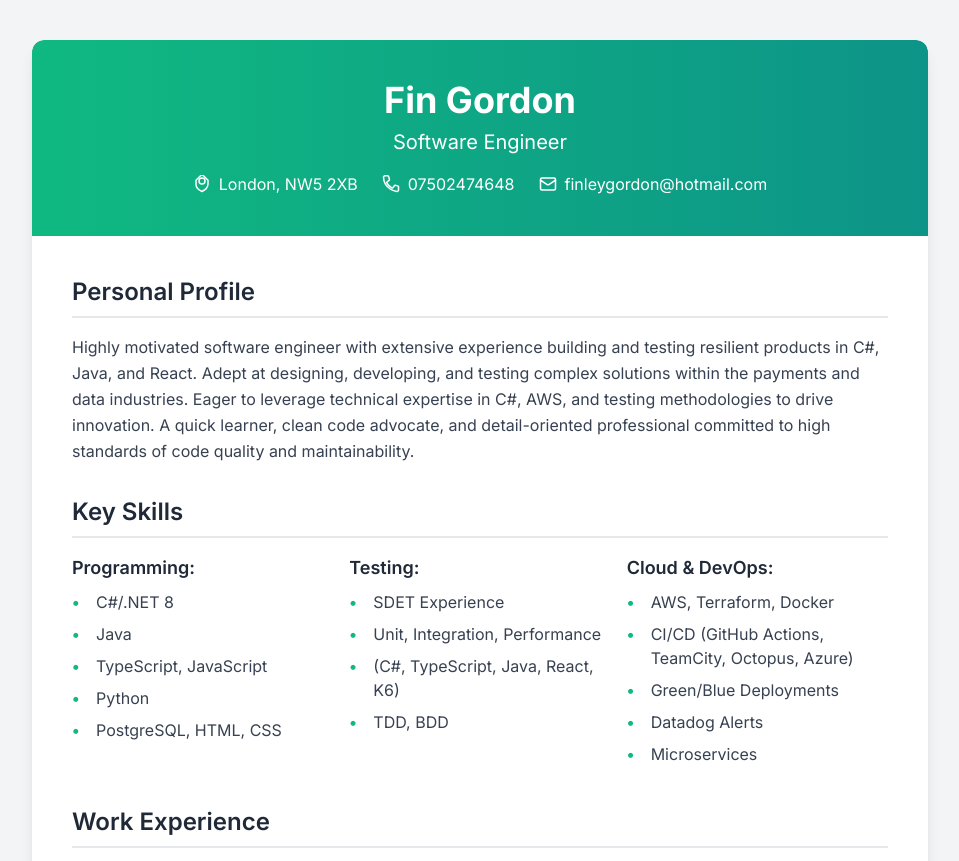
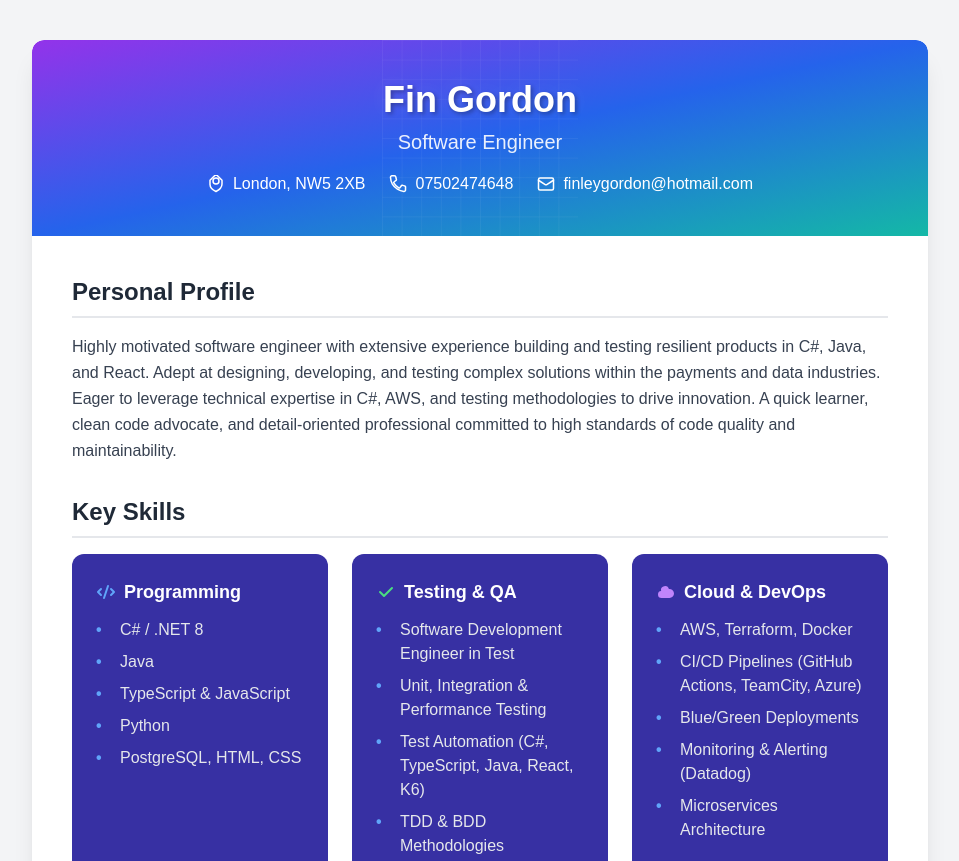
Before and after one commit to FinleyGordon/FinleyGordon.github.io, a plain HTML site: page index.html in a window 1280 px wide. Shown: the top 861 px of the page, without its empty margins (160-1119 px from the left). Drawn offline with nearby package versions, Linux system fonts and the light colour scheme.

Commit message:
improvements

```diff
--- a/index.html
+++ b/index.html
@@ -7,49 +7,81 @@
     <script src="https://cdn.tailwindcss.com"></script>
     <link href="https://fonts.googleapis.com/css2?family=Inter:wght@300;400;500;600;700&display=swap" rel="stylesheet">
     <style>
+        /* Base font and background color for the body */
         body {
-            font-family: 'Inter', sans-serif;
-            background-color: #f3f4f6;
+            font-family: 'Akzidenz Grotesk', sans-serif;
+            background-color: #f3f4f6; /* Light gray background */
         }
+        /* Enhanced text shadow for the name in the header */
+        .name-shadow {
+            text-shadow:
+                2px 2px 4px rgba(0, 0, 0, 0.3),
+                0 0 20px rgba(255, 255, 255, 0.1);
+        }
+        /* Styling for section headings to provide clear visual separation */
         .section-heading {
-            border-bottom: 2px solid #e5e7eb;
-            padding-bottom: 0.5rem;
-            margin-bottom: 1.5rem;
-            color: #1f2937;
-            font-weight: 600;
+            border-bottom: 2px solid #e5e7eb; /* Light gray border for separation */
+            padding-bottom: 0.5rem; /* Space below the heading */
+            margin-bottom: 1.5rem; /* Space before the content of the section */
+            color: #1f2937; /* Darker text for headings */
+            font-weight: 600; /* Semi-bold font weight */
         }
+        /* Styling for job titles within experience sections */
         .job-title {
             color: #1f2937;
             font-weight: 600;
         }
+        /* Styling for company names */
         .company-name {
-            color: #4b5563;
+            color: #4b5563; /* Medium gray color */
         }
+        /* Remove default list styling for custom bullets */
         ul {
             list-style: none;
             padding-left: 0;
         }
+        /* Styling for individual list items with custom bullets */
         ul li {
             position: relative;
-            padding-left: 1.5rem;
-            margin-bottom: 0.5rem;
-            color: #374151;
+            padding-left: 1.5rem; /* Space for the custom bullet */
+            margin-bottom: 0.5rem; /* Space between list items */
+            color: #374151; /* Default text color for list items */
         }
+        /* Custom bullet point using a pseudo-element */
         ul li::before {
-            content: '•';
+            content: '•'; /* The actual bullet character */
             position: absolute;
-            left: 0;
-            color: #10b981;
-            font-weight: bold;
+            left: 0; /* Position the bullet at the start of the padding */
+            color: #10b981; /* Green color for the bullet point */
+            font-weight: bold; /* Bold the bullet */
+        }
+        /* Special styling for bullets in dark skill boxes */
+        .bg-indigo-800 ul li::before {
+            color: #60a5fa; /* Light blue color for bullets on dark background */
+        }
+        .bg-indigo-800 ul li {
+            color: inherit; /* Inherit text color from parent */
         }
     </style>
 </head>
 <body class="p-4 sm:p-6 md:p-8 lg:p-10">
 
-<div class="max-w-4xl mx-auto bg-white rounded-xl shadow-lg overflow-hidden">
-    <header class="bg-gradient-to-r from-emerald-500 to-teal-600 text-white p-6 sm:p-8 md:p-10 rounded-t-xl">
-        <h1 class="text-3xl sm:text-4xl font-bold text-center mb-2">Fin Gordon</h1>
-        <p class="text-center text-lg sm:text-xl mb-4">Software Engineer</p>
+<div class="max-w-4xl mx-auto bg-white rounded-xl shadow-xl overflow-hidden">
+    <header class="bg-gradient-to-br from-purple-600 via-blue-600 to-teal-500 text-white p-6 sm:p-8 md:p-10 rounded-t-xl relative overflow-hidden">
+        <div class="absolute inset-0 opacity-10">
+            <svg class="w-full h-full" xmlns="http://www.w3.org/2000/svg" viewBox="0 0 100 100">
+                <defs>
+                    <pattern id="grid" width="10" height="10" patternUnits="userSpaceOnUse">
+                        <path d="M 10 0 L 0 0 0 10" fill="none" stroke="white" stroke-width="0.5"/>
+                    </pattern>
+                </defs>
+                <rect width="100" height="100" fill="url(#grid)" />
+            </svg>
+        </div>
+
+        <div class="relative z-10">
+            <h1 class="text-3xl sm:text-4xl font-bold text-center mb-2 name-shadow transform hover:scale-105 transition-transform duration-300">Fin Gordon</h1>
+            <p class="text-center text-lg sm:text-xl mb-4 opacity-90">Software Engineer</p>
         <div class="flex flex-wrap justify-center items-center gap-4 sm:gap-6 text-sm sm:text-base">
             <div class="flex items-center space-x-2">
                 <svg xmlns="http://www.w3.org/2000/svg" width="18" height="18" viewBox="0 0 24 24" fill="none" stroke="currentColor" stroke-width="2" stroke-linecap="round" stroke-linejoin="round" class="lucide lucide-map-pin"><path d="M12 12a4 4 0 1 0 0-8 4 4 0 0 0 0 8Z"/><path d="M12 22s8-4 8-10V7l-8-8-8 8v5.5C4 18 12 22 12 22Z"/></svg>
@@ -63,6 +95,7 @@
                 <svg xmlns="http://www.w3.org/2000/svg" width="18" height="18" viewBox="0 0 24 24" fill="none" stroke="currentColor" stroke-width="2" stroke-linecap="round" stroke-linejoin="round" class="lucide lucide-mail"><rect width="20" height="16" x="2" y="4" rx="2"/><path d="m22 7-8.97 5.7a1.94 1.94 0 0 1-2.06 0L2 7"/></svg>
                 <span>finleygordon@hotmail.com</span>
             </div>
+        </div>
         </div>
     </header>
 
@@ -79,34 +112,49 @@
 
         <section class="mb-8">
             <h2 class="text-2xl section-heading mb-4">Key Skills</h2>
-            <div class="grid grid-cols-1 sm:grid-cols-2 md:grid-cols-3 gap-4 text-gray-700">
-                <div>
-                    <h3 class="font-semibold text-lg mb-2 text-gray-800">Programming:</h3>
-                    <ul class="list-none">
-                        <li>C#/.NET 8</li>
+            <div class="grid grid-cols-1 sm:grid-cols-2 md:grid-cols-3 gap-6">
+                <div class="bg-indigo-800 p-6 rounded-xl text-white">
+                    <h3 class="font-semibold text-lg mb-3 text-white flex items-center">
+                        <svg class="w-5 h-5 mr-2 text-blue-400" fill="currentColor" viewBox="0 0 20 20">
+                            <path d="M12.316 3.051a1 1 0 01.633 1.265l-4 12a1 1 0 11-1.898-.632l4-12a1 1 0 011.265-.633zM5.707 6.293a1 1 0 010 1.414L3.414 10l2.293 2.293a1 1 0 11-1.414 1.414l-3-3a1 1 0 010-1.414l3-3a1 1 0 011.414 0zm8.586 0a1 1 0 011.414 0l3 3a1 1 0 010 1.414l-3 3a1 1 0 11-1.414-1.414L16.586 10l-2.293-2.293a1 1 0 010-1.414z"/>
+                        </svg>
+                        Programming
+                    </h3>
+                    <ul class="list-none space-y-2 text-gray-200">
+                        <li>C# / .NET 8</li>
                         <li>Java</li>
-                        <li>TypeScript, JavaScript</li>
+                        <li>TypeScript & JavaScript</li>
                         <li>Python</li>
                         <li>PostgreSQL, HTML, CSS</li>
                     </ul>
                 </div>
-                <div>
-                    <h3 class="font-semibold text-lg mb-2 text-gray-800">Testing:</h3>
-                    <ul class="list-none">
-                        <li>SDET Experience</li>
-                        <li>Unit, Integration, Performance</li>
-                        <li>(C#, TypeScript, Java, React, K6)</li>
-                        <li>TDD, BDD</li>
+                <div class="bg-indigo-800 p-6 rounded-xl text-white">
+                    <h3 class="font-semibold text-lg mb-3 text-white flex items-center">
+                        <svg class="w-5 h-5 mr-2 text-green-400" fill="currentColor" viewBox="0 0 20 20">
+                            <path fill-rule="evenodd" d="M16.707 5.293a1 1 0 010 1.414l-8 8a1 1 0 01-1.414 0l-4-4a1 1 0 011.414-1.414L8 12.586l7.293-7.293a1 1 0 011.414 0z" clip-rule="evenodd"/>
+                        </svg>
+                        Testing & QA
+                    </h3>
+                    <ul class="list-none space-y-2 text-gray-200">
+                        <li>Software Development Engineer in Test</li>
+                        <li>Unit, Integration & Performance Testing</li>
+                        <li>Test Automation (C#, TypeScript, Java, React, K6)</li>
+                        <li>TDD & BDD Methodologies</li>
                     </ul>
                 </div>
-                <div>
-                    <h3 class="font-semibold text-lg mb-2 text-gray-800">Cloud & DevOps:</h3>
-                    <ul class="list-none">
+                <div class="bg-indigo-800 p-6 rounded-xl text-white">
+                    <h3 class="font-semibold text-lg mb-3 text-white flex items-center">
+                        <svg class="w-5 h-5 mr-2 text-purple-400" fill="currentColor" viewBox="0 0 20 20">
+                            <path d="M5.5 16a3.5 3.5 0 01-.369-6.98 4 4 0 117.753-1.977A4.5 4.5 0 1113.5 16h-8z"/>
+                        </svg>
+                        Cloud & DevOps
+                    </h3>
+                    <ul class="list-none space-y-2 text-gray-200">
                         <li>AWS, Terraform, Docker</li>
-                        <li>CI/CD (GitHub Actions, TeamCity, Octopus, Azure)</li>
-                        <li>Green/Blue Deployments</li>
-                        <li>Datadog Alerts</li>
-                        <li>Microservices</li>
+                        <li>CI/CD Pipelines (GitHub Actions, TeamCity, Azure)</li>
+                        <li>Blue/Green Deployments</li>
+                        <li>Monitoring & Alerting (Datadog)</li>
+                        <li>Microservices Architecture</li>
                     </ul>
                 </div>
             </div>
@@ -114,8 +162,7 @@
 
         <section class="mb-8">
             <h2 class="text-2xl section-heading mb-4">Work Experience</h2>
-
-            <div class="mb-6">
+            <div class="mb-6 p-4 rounded-lg bg-white transition-all duration-200 hover:scale-[1.01] hover:shadow-md hover:bg-blue-50 hover:text-indigo-800">
                 <h3 class="job-title text-xl mb-1">Software Engineer II</h3>
                 <p class="company-name text-md text-gray-600 mb-2">Checkout.com | March 2023 - Present</p>
                 <ul class="text-gray-700 text-base leading-relaxed">
@@ -129,7 +176,7 @@
                 </ul>
             </div>
 
-            <div class="mb-6">
+            <div class="mb-6 p-4 rounded-lg bg-white transition-all duration-200 hover:scale-[1.01] hover:shadow-md hover:bg-blue-50 hover:text-indigo-800">
                 <h3 class="job-title text-xl mb-1">Software Development Engineer in Test</h3>
                 <p class="company-name text-md text-gray-600 mb-2">Checkout.com | July 2022 - March 2023</p>
                 <ul class="text-gray-700 text-base leading-relaxed">
@@ -138,7 +185,7 @@
                 </ul>
             </div>
 
-            <div class="mb-6">
+            <div class="mb-6 p-4 rounded-lg bg-white transition-all duration-200 hover:scale-[1.01] hover:shadow-md hover:bg-blue-50 hover:text-indigo-800">
                 <h3 class="job-title text-xl mb-1">Associate Software Developer in Test</h3>
                 <p class="company-name text-md text-gray-600 mb-2">Checkout.com | Jan 2021 - Jan 2022</p>
                 <ul class="text-gray-700 text-base leading-relaxed">
@@ -147,7 +194,7 @@
                 </ul>
             </div>
 
-            <div class="mb-6">
+            <div class="mb-6 p-4 rounded-lg bg-white transition-all duration-200 hover:scale-[1.01] hover:shadow-md hover:bg-blue-50 hover:text-indigo-800">
                 <h3 class="job-title text-xl mb-1">Software Engineer in Test</h3>
                 <p class="company-name text-md text-gray-600 mb-2">Experian | Sept 2019 - Nov 2020</p>
                 <ul class="text-gray-700 text-base leading-relaxed">
```
